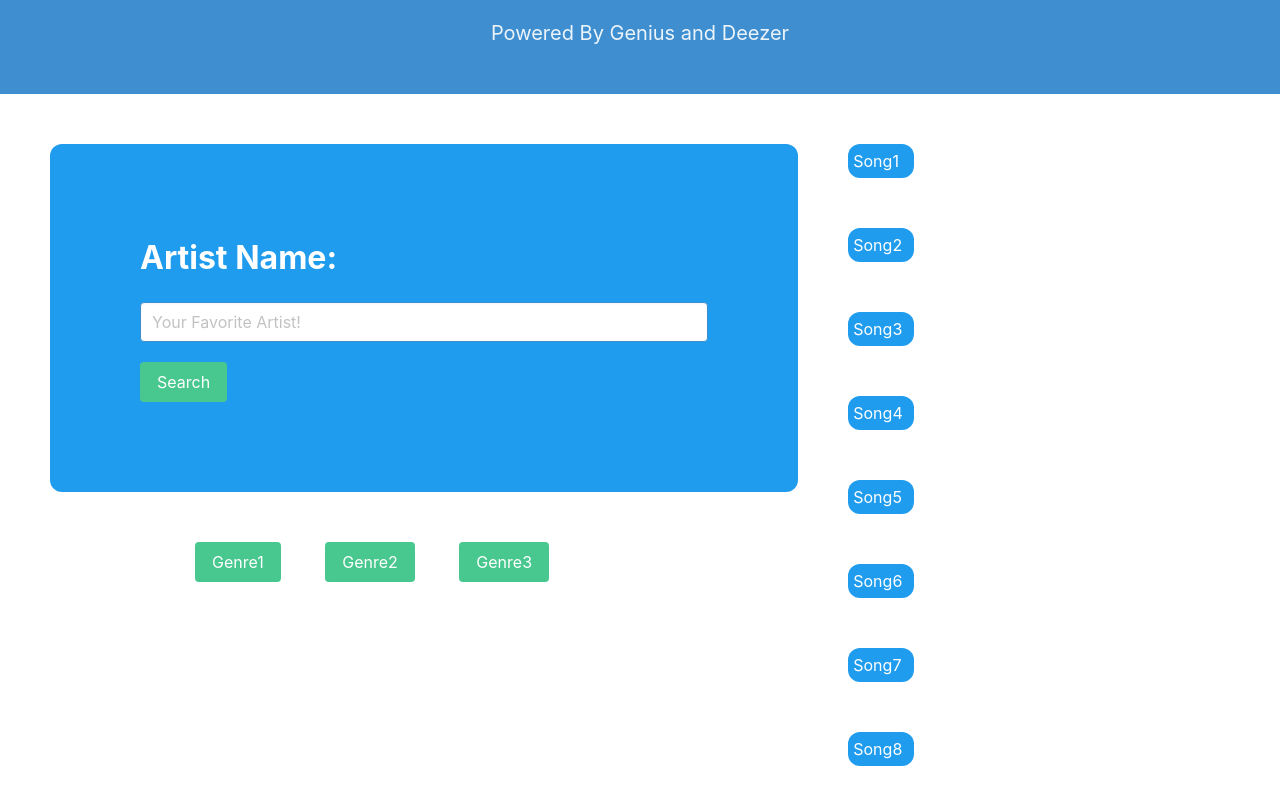
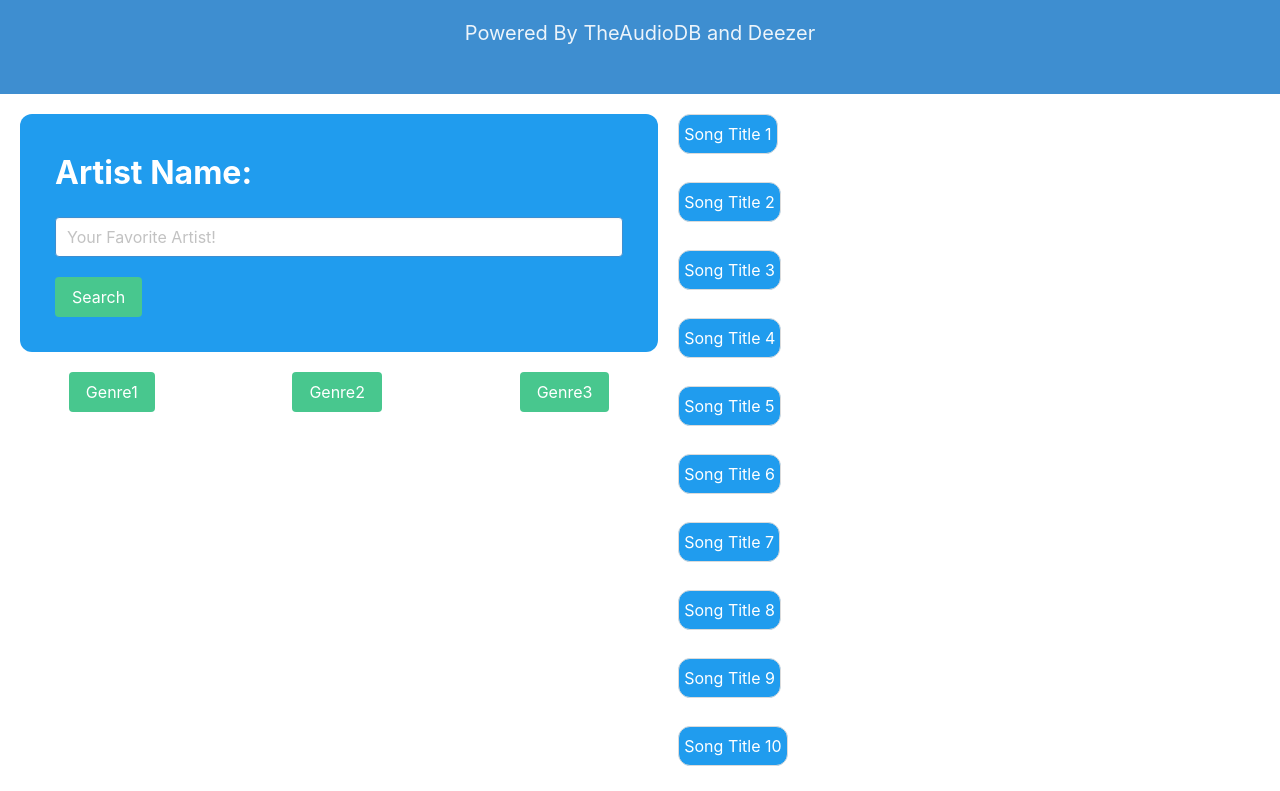
Before and after one commit to Osamadahnoun/LyricLover, a plain HTML site: page index.html in a window 1280 px wide. Shown: the part 116-907 px from the top of the page. Drawn offline with nearby package versions, Linux system fonts and the light colour scheme.

Commit message:
added styling, edited text, linked to audiodb.com

```diff
--- a/assets/css/style.css
+++ b/assets/css/style.css
@@ -1,13 +1,31 @@
-#LeftSection {
+:root {
+    --primary-color: hsl(204, 86%, 53%);
+}
+
+html,
+body {
+    margin: 0;
+    height: 100%;
+}
+
+.main {
+    display: flex;
+}
+
+.leftSection {
+    display: flex;
+    flex-direction: column;
+}
+
+#inputSection {
     display: inline-flex;
     flex-direction: column;
 }
 
-
 #form {
-    padding: 90px;
-    margin: 50px;
-    background-color: hsl(204, 86%, 53%);
+    padding: 35px;
+    margin: 20px;
+    background-color: var(--primary-color);
     border-radius: 12px;
 }
 
@@ -16,41 +34,38 @@
     color: white;
     font-size: xx-large;
 }
+
 #input {
     margin-top: 20px;
     margin-bottom: 20px;
 }
 
-#container {
+.rightSection {
     display: inline-flex;
     flex-wrap: wrap;
     flex-direction: column;
-    position:absolute;
+    align-items: flex-start;
 }
 
 .song {
-    background-color: hsl(204, 86%, 53%);
+    background-color: var(--primary-color);
     color: white;
     border-radius: 12px;
     padding: 5px;
-    margin-top: 50px ;
+    margin-top: 20px;
 }
 
+.song:hover {
+    cursor: pointer;
+}
 
 #genres {
-  padding-left: 175px;
+  display: flex;
+  justify-content: space-around;
 }
 
-#genre1 {
-    margin-left: 20px;
-    margin-right: 20px;
-}
-
-#genre2 {
-    margin-left: 20px;
-    margin-right: 20px;
-}
-
+#genre1,
+#genre2,
 #genre3 {
     margin-left: 20px;
     margin-right: 20px;
--- a/index.html
+++ b/index.html
@@ -9,6 +9,7 @@
     <link rel="stylesheet" href="https://cdnjs.cloudflare.com/ajax/libs/bulma/0.9.3/css/bulma.min.css">
     <link rel="stylesheet" href="./assets/css/style.css">
 </head>
+
 <body>
     <section class="hero is-info has-text-centered">
         <div class="hero-body">
@@ -16,15 +17,20 @@
                 ☘️ LyricLover ☘️
             </p>
             <p class="subtitle">
-            The Best Application to Recieve Lyrics for Your Favorite Artist's Songs !
+                The Best Application to Retrieve Lyrics for Your Favorite Artist's Songs !
             </p>
             <p class="subtitle">
-            Powered By Genius and Deezer
+                Powered By <a href="https://www.theaudiodb.com/" target="_blank">TheAudioDB</a> and Deezer
             </p>
         </div>
     </section>
 
-<div id="LeftSection">
+    <!-- container for interactive part of page -->
+    <main class="main">
+        <!-- left half of page -->
+        <section class="leftSection">
+            <!-- artist name submission -->
+            <div id="inputSection">
                 <form id="form">
                     <label id="name">
                         Artist Name:
@@ -32,30 +38,35 @@
                     <input  id="input" class="input is-info" type="text" placeholder="Your Favorite Artist!">
                     <button id="submitBtn" class="button is-success" type="button">Search</button>
                 </form>
+            </div>
 
+            <!-- genres listed -->
             <div id="genresContainer">
-    <section id="genres">
+                <section id="genres" class="buttons is-centered">
                     <button id="genre1" class="button is-success">Genre1</button>
                     <button id="genre2" class="button is-success">Genre2</button>
                     <button id="genre3" class="button is-success">Genre3</button>
                 </section>
             </div>
+        </section>
 
-  </div>
+        <!-- song titles returned -->
+        <section class="rightSection buttons" id="container">
+            <button class="button song" id="song1">Song Title 1</button>
+            <button class="button song" id="song2">Song Title 2</button>
+            <button class="button song" id="song3">Song Title 3</button>
+            <button class="button song" id="song4">Song Title 4</button>
+            <button class="button song" id="song5">Song Title 5</button>
+            <button class="button song" id="song6">Song Title 6</button>
+            <button class="button song" id="song7">Song Title 7</button>
+            <button class="button song" id="song8">Song Title 8</button>
+            <button class="button song" id="song9">Song Title 9</button>
+            <button class="button song" id="song10">Song Title 10</button>
+        </section>
 
-    <section id="container">
-        <div class="song" id="song1">Song1</div>
-        <div class="song" id="song2">Song2</div>
-        <div class="song" id="song3">Song3</div>
-        <div class="song" id="song4">Song4</div>
-        <div class="song" id="song5">Song5</div>
-        <div class="song" id="song6">Song6</div>
-        <div class="song" id="song7">Song7</div>
-        <div class="song" id="song8">Song8</div>
-        <div class="song" id="song9">Song9</div>
-        <div class="song" id="song10">Song10</div>
-    </section>
+    </main>
 
     <script src="./assets/js/script.js"></script>
 </body>
+
 </html>
```
Lines whose indentation alone changed are shown as unchanged.
